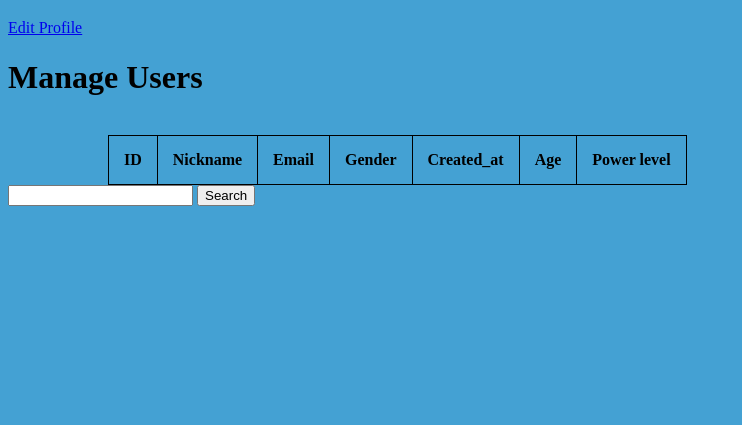
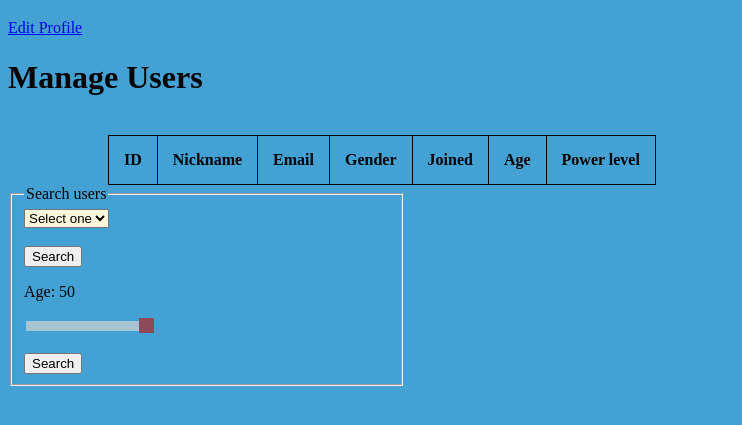
Before and after one commit to AlexanderShvyrev/Group_project, a Django app: template dating_app/templates/dashboard.html in a window 1280 px wide. Shown: the part 66-491 px from the top of the page, without its empty margins (0-742 px from the left). Run offline with Django 3.2, Linux system fonts and the light colour scheme; the template is opened without the code that fills it, so the values that code supplies are empty.

Commit message:
new update to dating app

```diff
--- a/dating_app/models.py
+++ b/dating_app/models.py
@@ -98,27 +98,22 @@ class User(models.Model):
     email=models.CharField(max_length=254)
     age=models.IntegerField()
     nickname=models.CharField(max_length=60)
-    photo=models.ImageField(upload_to='profile_images')
+    photo=models.ImageField(upload_to='profile_images', blank=True)
     gender=models.BooleanField()
     password=models.CharField(max_length=255)
+    likes = models.ManyToManyField('User', related_name="matches")
     created_at = models.DateTimeField(auto_now_add=True)
     updated_at = models.DateTimeField(auto_now=True)
     objects=UserManager()
 
 class Message(models.Model):
     message=models.TextField()
-    # user_page=models.ForeignKey(User, related_name='page', on_delete=models.CASCADE)
     user=models.ForeignKey(User, related_name='messages', on_delete=models.CASCADE)
     created_at = models.DateTimeField(auto_now_add=True)
     updated_at = models.DateTimeField(auto_now=True)
     objects=MessageManager()
 
-class Profile_page(models.Model):
-    like = models.ManyToManyField(User, related_name="likes")
-    profile = models.ForeignKey(User, related_name='page', on_delete=models.CASCADE)
-    message = models.ForeignKey(Message, related_name='messages', on_delete=models.CASCADE)
-    created_at = models.DateTimeField(auto_now_add=True)
-    updated_at = models.DateTimeField(auto_now=True)
+
 
 # class Comment(models.Model):
 #     comment=models.TextField()
--- a/dating_app/static/css/style.css
+++ b/dating_app/static/css/style.css
@@ -17,3 +17,29 @@ th, td {
 th {
     text-align: left;
 }
+.slider {
+    -webkit-appearance: none;
+    width: 35%;
+    height: 10px;
+    background: #d3d3d3;
+    outline: none;
+    opacity: 0.7;
+    -webkit-transition: .2s;
+    transition: opacity .2s;
+}
+
+.slider:hover {
+    opacity: 1;
+}
+
+.slider::-webkit-slider-thumb {
+    -webkit-appearance: none;
+    appearance: none;
+    width: 15px;
+    height: 15px;
+    background: rgb(172, 39, 39);
+    cursor: pointer;
+}
+fieldset {
+    width: 30%;
+}
--- a/dating_app/templates/dashboard.html
+++ b/dating_app/templates/dashboard.html
@@ -1,5 +1,6 @@
 <!DOCTYPE html>
 <html lang="en">
+
 <head>
     {% load static %}
     <link rel="stylesheet" href="{% static 'css/style.css' %}">
@@ -8,6 +9,7 @@
     <meta http-equiv="X-UA-Compatible" content="ie=edge">
     <title>Dashboard</title>
 </head>
+
 <body style=background-color:rgb(68,161,211)>
     <a href='/logout'>Log out</a>
     <h3>Welcome {{request.session.user_nickname}}!</h3>
@@ -27,7 +29,7 @@
             <th>Nickname</th>
             <th>Email</th>
             <th>Gender</th>
-            <th>Created_at</th>
+            <th>Joined</th>
             <th>Age</th>
             <th>Power level</th>
             {% if current_user.admin == True %}
@@ -55,24 +57,40 @@
             {% endif %}
 
             {% if current_user.admin == True %}
-            <td><a href='/users/update/{{user.id}}'>edit</a>  /  <a class='delete_user' href='/users/remove/{{user.id}}'>remove</a></td>
+            <td><a href='/users/update/{{user.id}}'>edit</a> / <a class='delete_user'
+                    href='/users/remove/{{user.id}}'>remove</a></td>
             {% endif %}
         </tr>
         {% endfor %}
     </table>
-    <form class="search" method="GET" action="/users/search_results" >
+
+
+    <fieldset>
+        <legend>Search users</legend>
+        <form class="search" method="GET" action="/users/search_results">
             {% csrf_token %}
-        <input class="add_your_class" type="search" name="search">
+            <select style=background-color:cornsilk name='search'>
+                <option value='-1'>Select one</option>
+                <option>Male</option>
+                <option>Female</option>
+            </select><br><br>
+            <button class="add_your_class" type="submit"> Search </button>
+        </form>
+        <form method="GET" action="/users/result_page">
+            <div class="slidecontainer">
+                <p>Age: <span id="demo"></span></p>
+                <input type="range" min="18" max="50" value="50" name="age" class="slider" id="myRange">
+            </div><br>
             <button class="add_your_class" type="submit"> Search </button>
         </form>
 
-
+    </fieldset>
 
     <script>
         const links = document.querySelectorAll('.delete_user');
 
         links.forEach((link) => {
-            link.addEventListener("click", function(event) {
+            link.addEventListener("click", function (event) {
                 event.preventDefault();
                 const link = event.target.href;
 
@@ -83,7 +101,15 @@
                 }
             });
         })
+        var slider = document.getElementById("myRange");
+        var output = document.getElementById("demo");
+        output.innerHTML = slider.value;
+
+        slider.oninput = function () {
+            output.innerHTML = this.value;
+        }
     </script>
 
 </body>
+
 </html>
--- a/dating_app/urls.py
+++ b/dating_app/urls.py
@@ -22,5 +22,8 @@ urlpatterns = [
     path('users/<int:user_id>/update_description', views.update_description),
     path('users/show/<int:user_id>/<int:comment_id>/delete_comment', views.delete_comment),
     path('users/show/<int:user_id>/<int:message_id>/delete_message', views.delete_message),
-    path('users/search_results', views.results_page)
+    path('users/search_results', views.results_page),
+    path('users/result_page', views.results_age),
+    path('users/likes/<int:user_id>', views.add_to_favorites),
+    path('users/disliked/<int:user_id>', views.remove_from_favorites)
 ]
```
Also changed, not shown: dating_app/templates/profile.html (+4 -3 lines), dating_app/templates/search.html (+4 -3 lines), dating_app/views.py (+34 -9 lines), dating_app/migrations/0002_auto_20200326_0230.py (added), dating_app/migrations/0003_auto_20200326_1556.py (added), dating_app/migrations/0004_auto_20200326_1729.py (added), dating_app/migrations/0005_auto_20200326_1804.py (added). Lines whose indentation alone changed are shown as unchanged.
